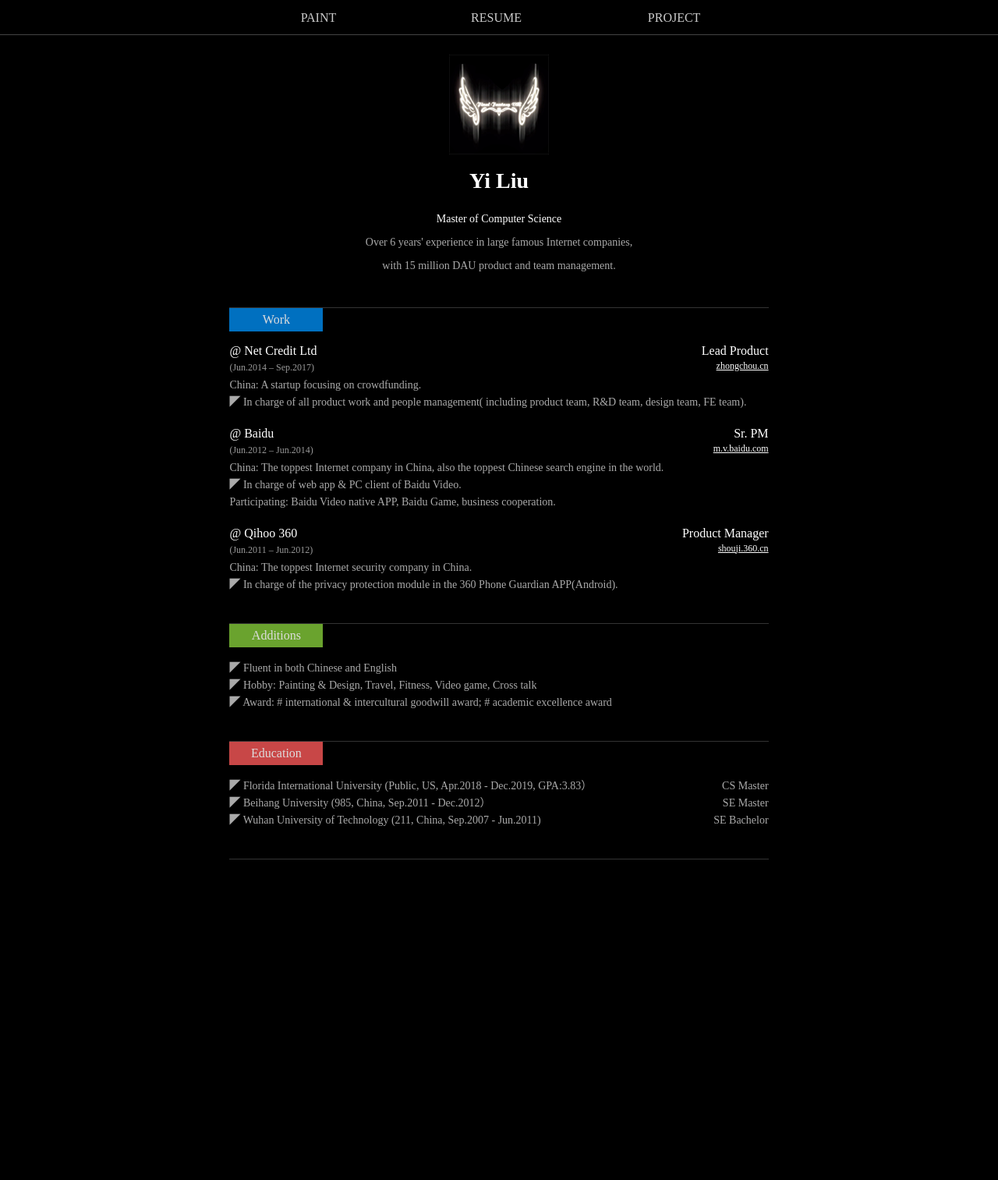
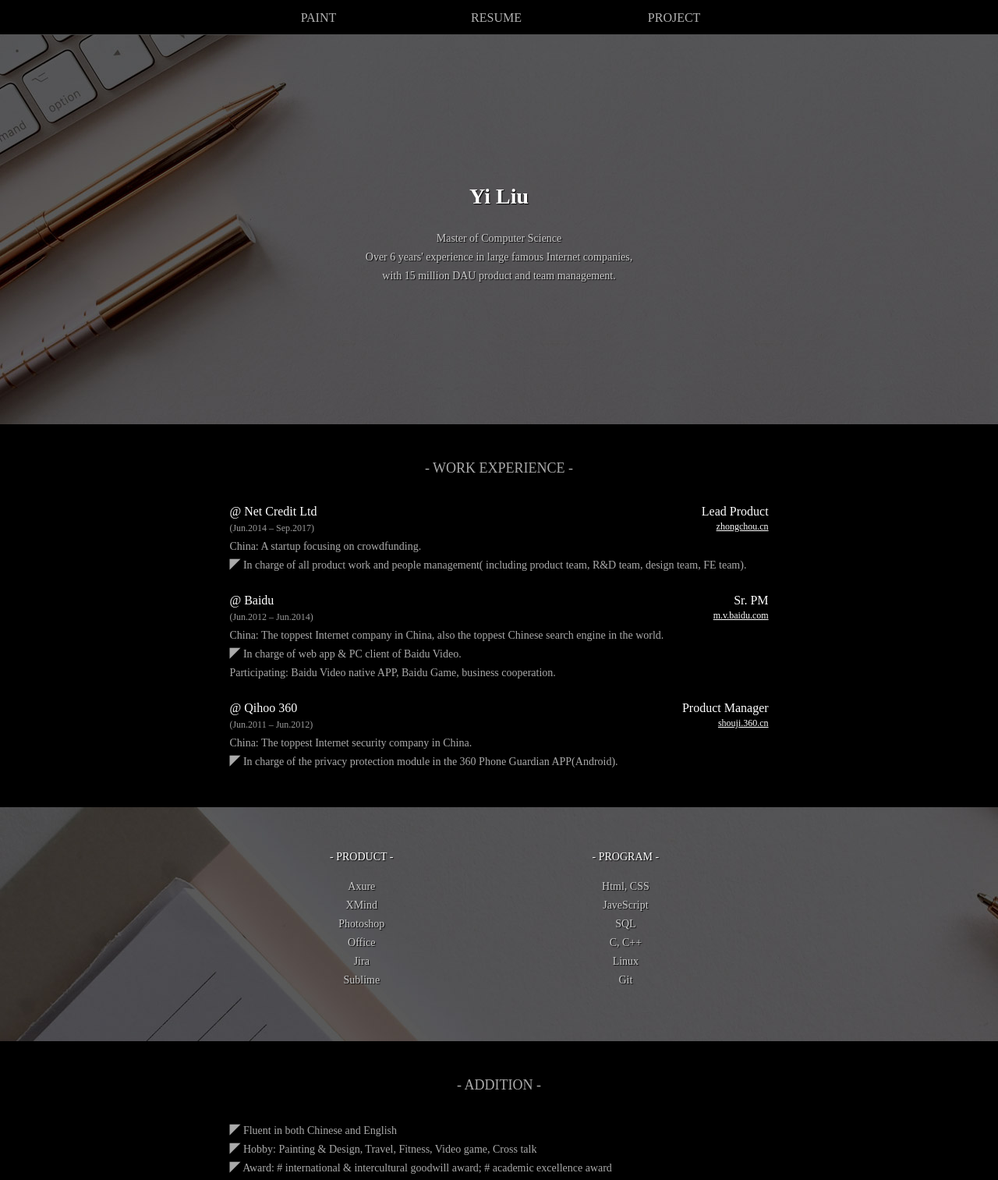
Before and after one commit to ayumiryu/resume, a plain HTML site: page index.html in a window 1280 px wide. Shown: the top 1513 px of the page at 78% size. Before the commit the page ends 1162 px from the top, so only its background shows below. Drawn offline with Linux system fonts and the light colour scheme.

Commit message:
Add files via upload

```diff
--- a/css/code.css
+++ b/css/code.css
@@ -27,8 +27,8 @@ body{
 	color: #aaa;
 	font-size: 18px;
 	text-align: center;
-	padding-top: 26px;
-	padding-bottom: 26px;
+	padding-top: 46px;
+	padding-bottom: 36px;
 }
 #box{
 	width: 100%;
--- a/css/index.css
+++ b/css/index.css
@@ -1,46 +1,42 @@
 /*<!-- YI LIU: my personal work of my resume, don't copy or use it for any business-->*/
-/*#bodymain{
+
+#resume{
 	width: 100%;
-	max-width: 768px;
+	/*max-width: 768px;*/
 	margin:0 auto;
 	height: auto;
-}*/
-#resume{
-	width: 100%;
-	max-width: 768px;
-	margin:0 auto;
-	height: auto;
+	background-image: url(../images/bk_11.jpg);
+		display: flex;
+		height: 500px;
 }
 #gallery{
-	width: 90%;
+	width: 100%;
+	max-width: 691px;
 	margin:auto;
-	margin-top: 10px;
-	margin-bottom: 20px;
-	/*border-bottom: 1px solid #4c301a;*/
 }
-#athena{
+/*#athena{
 	height: 128px;
 	width: 128px;
 	background-color: #fff;
 	background-image: url(../images/2019.png);
 	margin: 0 auto;
-}
+}*/
 #athena_me{
 	max-width: 368px;
 	width: 90%;
 	color: #fff;
-	line-height: 30px;
+	line-height: 24px;
 	font-size: 14px;
 	/*//margin-top: 50px;*/
 	margin: 0 auto;
 	text-align: center;
+	text-shadow:1px 1px 1px #000;
+}
+#me_h1{
+	width: 100px;
+	margin-bottom: 0px;
 }
 #me_h1 h1{
-	width: 100px;
-	float: left;
-	margin-bottom: 0px;
-}
-#me_h1 p{
 	height: 40px;
 	margin-top: 32px;
     margin-bottom: 0px;
@@ -56,24 +52,20 @@
     max-width: 768px;
     margin: 0 auto;
     height: auto;
-    margin-top: -16px;
-    /*float: left;*/
-    /*margin-left: 5%;*/
 }
 #re_title{
-	max-width: 768px;
 	width: 100%;
-	color: #ddd;
-	line-height: 30px;
-	font-size: 16px;
-	font-style: bold;
-	margin: 0 auto;
-	text-align: right;
+	margin:0 auto;
+	color: #aaa;
+	font-size: 18px;
+	text-align: center;
+	padding-top: 46px;
+	padding-bottom: 36px;
 }
 #re_title p{
-	width: 120px;
+/*	width: 120px;
 	background: #0070c0;
-	text-align: center;
+	text-align: center;*/
 }
 #com{
 	max-width: 768px;
@@ -88,7 +80,7 @@
 #com_n{
 	width: 100%;
 	overflow: hidden;
-	margin-bottom: 20px;
+	margin-bottom: 24px;
 }
 #com_l{
 	text-align: left;
@@ -106,7 +98,7 @@
     float: left;
     font-size: 14px;
     color:#aaa;
-    line-height: 22px;
+    line-height: 24px;
 
 }
 #com_e{
@@ -125,3 +117,30 @@
     color:#aaa;
     line-height: 22px;
 }
+#resumeexp{
+	width: 100%;
+	/*max-width: 768px;*/
+	margin:0 auto;
+	height: auto;
+	background-image: url(../images/bk_2.jpg);
+	display: flex;
+	height: 300px;
+	margin-top: 46px;
+}
+#galleryexp{
+	width: 100%;
+	max-width: 691px;
+	margin:auto;
+}
+
+#athena_exp{
+	width: 49%;
+	color: #fff;
+	line-height: 24px;
+	font-size: 14px;
+	/*//margin-top: 50px;*/
+	margin: 0 auto;
+	text-align: center;
+	text-shadow:1px 1px 1px #000;
+	float: left;
+}
--- a/css/photo.css
+++ b/css/photo.css
@@ -28,7 +28,7 @@
 	width:96px;
 	text-align: center;
 	padding-top: 60px;
-	color: #fff;
+	color: #aaa;
 	font-size: 14px;
 }
 #a_img {
@@ -46,5 +46,5 @@
 	text-decoration: none;
 	height:138px;
 	display:inline-block;
-	border:#8f914f solid 1px;
+	border:#53331d solid 1px;
 }
--- a/css/share.css
+++ b/css/share.css
@@ -11,7 +11,7 @@ width: 100%;
 background: #000;
 border-bottom: 1px solid #555;
 position: fixed;
-opacity: 0.8;
+opacity: 0.7;
 }
 
 #title_sec {
--- a/index.html
+++ b/index.html
@@ -23,25 +23,24 @@
       </div>
     </div>
   </div>
-<div style="height: 60px;width:100%"></div>
+<div style="height: 44px;width:100%"></div>
 
   <div id="resume">
     <div id="gallery">
-      <div id="athena"></div>
+      <!-- <div id="athena"></div> -->
       <div id="athena_me">
-        <font id="me_h1" font-size="24px"></font>
-        <font><h1>Yi Liu</h1><p>
+        <font id="me_h1" font-size="28px"><h1>Yi Liu</h1></font>
+        <font style="color: #ccc"><p>
           Master of Computer Science<br/>
-          <font style="color: #aaa">Over 6 years' experience in large famous Internet companies, with 15 million DAU product and team management. </font>
+          Over 6 years' experience in large famous Internet companies, with 15 million DAU product and team management.
         </p></font>
       </div>
     </div>
-      <div id="borderline"></div>
 </div>
 
 <div id="workp">
    <div id="work">
-    <div id="re_title"><p>Work</p>
+    <div id="re_title">- WORK EXPERIENCE -
     </div>
     <div id="com">
       <div id="com_n">
@@ -74,12 +73,39 @@ Participating: Baidu Video native APP, Baidu Game, business cooperation.</div>
     </div>
 
    </div>
-    <div id="borderline"></div>
+</div>
+
+<div id="resumeexp">
+  <div id="galleryexp">
+    <!-- <div id="athena"></div> -->
+    <div id="athena_exp">
+      <font id="me_h1" font-size="18px">- PRODUCT -</font>
+      <font style="color: #ccc"><p>
+        Axure<br/>
+        XMind<br/>
+        Photoshop<br/>
+        Office<br/>
+        Jira<br/>
+        Sublime
+      </p></font>
+    </div>
+    <div id="athena_exp">
+      <font id="me_h1" font-size="18px">- PROGRAM -</font>
+      <font style="color: #ccc"><p>
+        Html, CSS<br/>
+        JaveScript<br/>
+        SQL<br/>
+        C, C++<br/>
+        Linux<br/>
+        Git
+      </p></font>
+    </div>
+  </div>
 </div>
 
 <div id="workp">
   <div id="work">
-   <div id="re_title"><p style="background-color: #6aa32e">Additions</p>
+   <div id="re_title">- ADDITION -</div>
 
      <div id="com_n">
 
@@ -89,13 +115,12 @@ Participating: Baidu Video native APP, Baidu Game, business cooperation.</div>
       </div>
     </div>
   </div>
-</div>
-<div id="borderline"></div>
+  <div id="borderline"></div>
 </div>
 
 <div id="workp">
   <div id="work">
-   <div id="re_title"><p style="background-color: #c84747">Education</p>
+   <div id="re_title">- EDUCATION -</div>
      <div id="com_n">
       <div id="com_e"> ◤ Florida International University (Public, US, Apr.2018 - Dec.2019, GPA:3.83）</div>
       <div id="com_m">CS Master</div>
@@ -106,8 +131,6 @@ Participating: Baidu Video native APP, Baidu Game, business cooperation.</div>
     </div>
   </div>
 </div>
-<div id="borderline"></div>
-</div>
 
 
 <div style="height: 60px;width:100%"></div>
```
Also changed, not shown: code.html (+15 -3 lines), images/bk.jpg (added), images/bk_11.jpg (added), images/bk_2.jpg (added).
